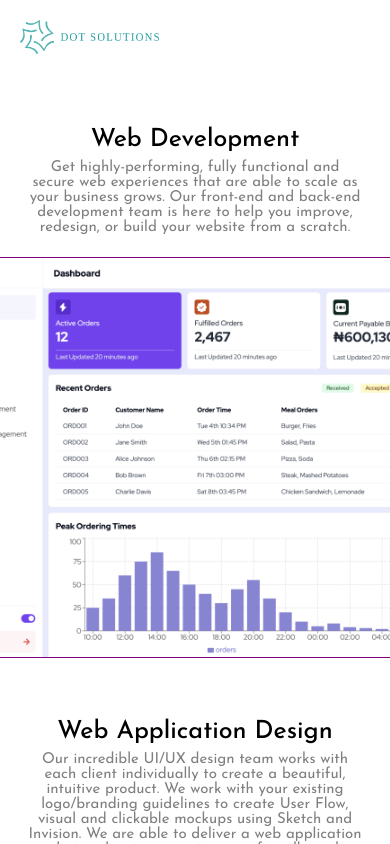
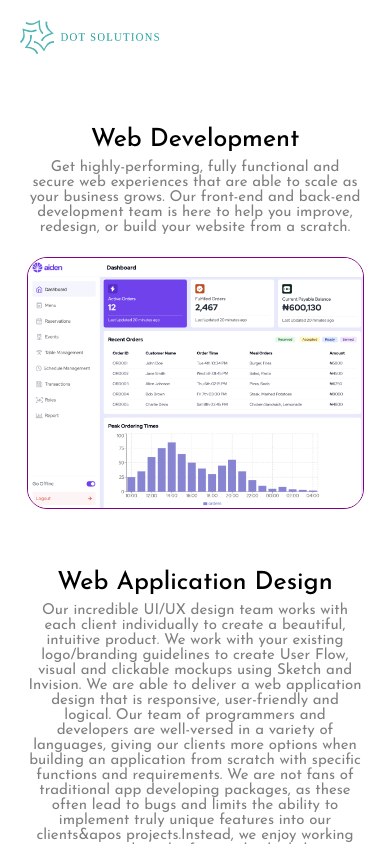
Before and after one commit to DOT-Solutions-Ltd/portfolio, a React (Vite) app: page /services in a window 390 px wide. Shown: the top 844 px of the page. Built offline with nearby package versions, Linux system fonts and the light colour scheme; some icons are missing.

Commit message:
Global responsive design styles applied

```diff
--- a/src/Pages/OurServicesPage/OurServices.css
+++ b/src/Pages/OurServicesPage/OurServices.css
@@ -213,6 +213,10 @@
         justify-content: center;
     }
     .os-section2-content1-image {
+        width: 335px;
+        height: 250.17px;
+    }
+    .os-section2-content1-image2 {
         width: 335px;
         height: 250.17px;
     }
```
